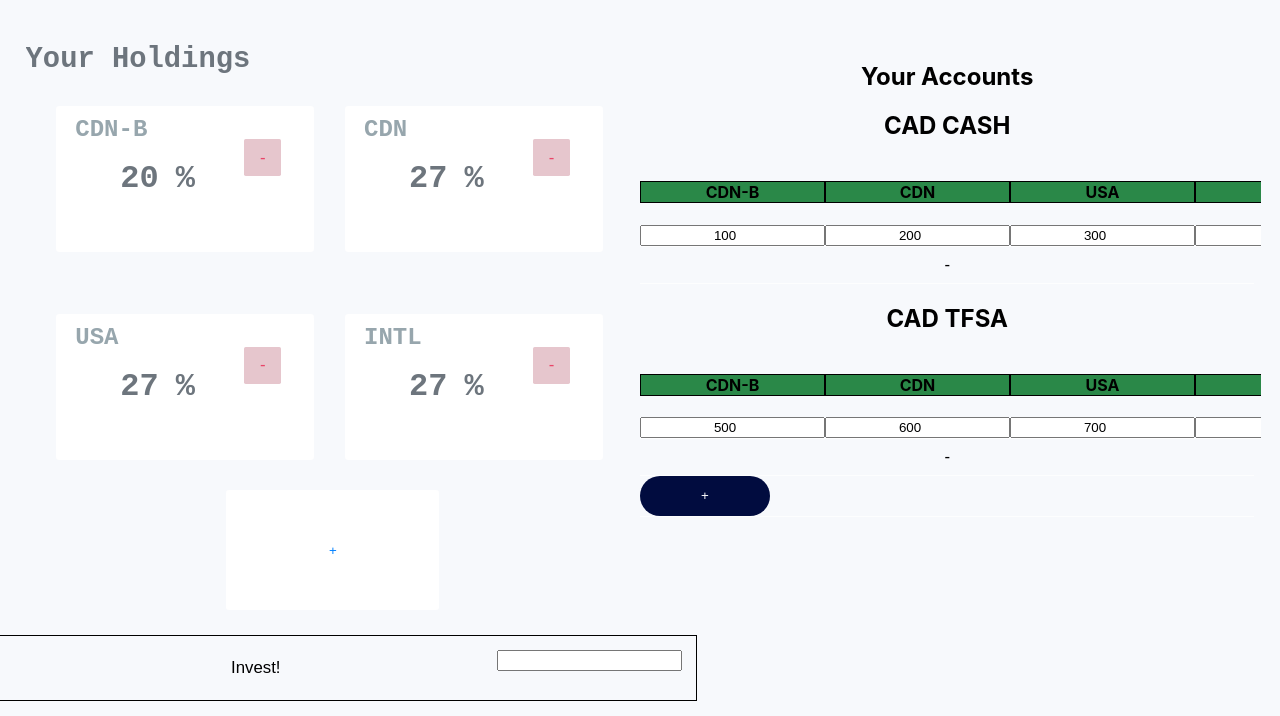
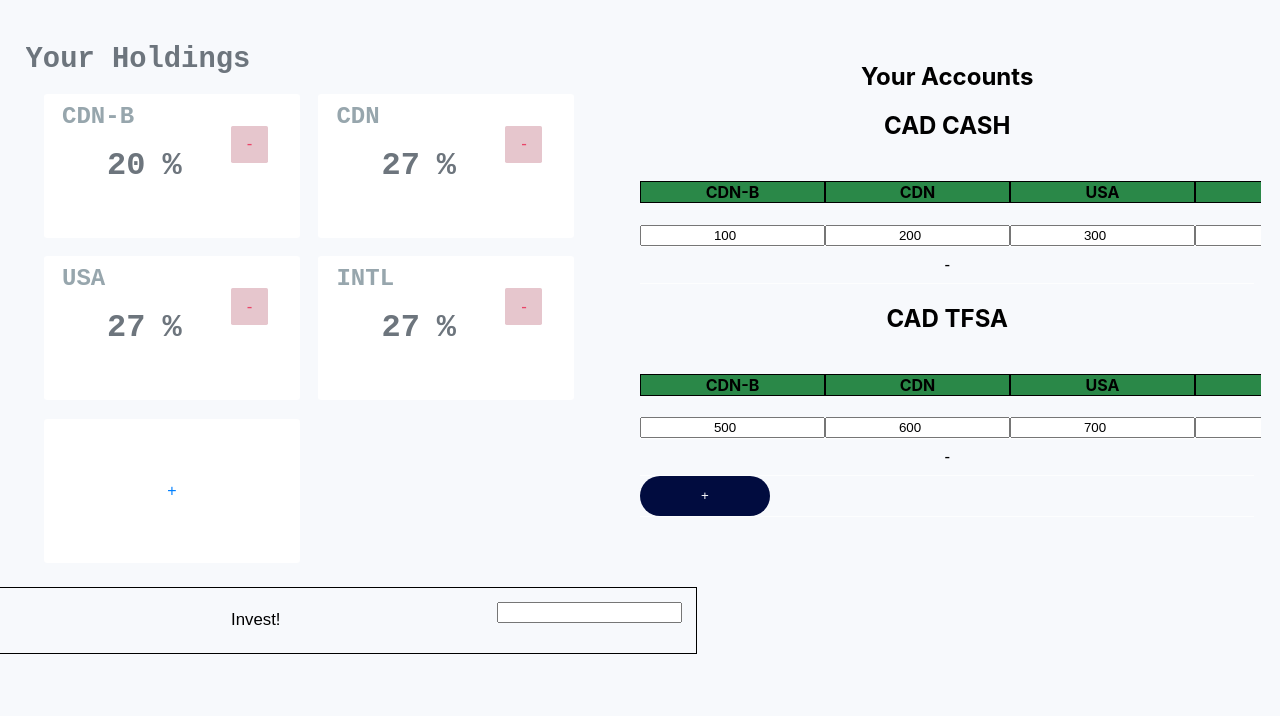
Before and after one commit to nikolamarunic/potatocalculator, a React app: page / in a window 1280 px wide. Shown: the part 84-800 px from the top of the page. Built offline with nearby package versions, Linux system fonts and the light colour scheme.

Commit message:
Currently have the grid of stocks working as intended. TODO: Remove old code where the button was situated in the holdings class instead of where it is now (holdingslist)

```diff
--- a/src/Components/Holdings/Holdings.css
+++ b/src/Components/Holdings/Holdings.css
@@ -37,11 +37,10 @@
   font-weight: 500;
 } */
 
-.HoldingsButton{
-  /* display: inline-flex; */
+/* .HoldingsButton{
   align-items: left;
   border: 1px solid rgba(256, 256, 256, 0.8);
-  height: 9em; /* 7em and 14em might look better if not adding a line to the bottom*/
+  height: 9em;
   width: 16em;
   background-color: white;
   color: #0080ff;
@@ -51,9 +50,8 @@
 }
 
 .HoldingsButton:hover {
-  background-color: rgba(108, 65, 233, .7);
   background-color: #dcdefe;
-}
+} */
 
 @media only screen and (max-width: 1020px) {
   .Holdings {
--- a/src/Components/Holdings/Holdings.js
+++ b/src/Components/Holdings/Holdings.js
@@ -19,7 +19,7 @@ class Holdings extends React.Component {
         <h4 className= "holdingsTitle">Your Holdings</h4>
         <HoldingsList stocks = {this.props.holdings} onRemove = {this.props.onRemove} onAdd = {this.props.onAdd}
         handleNameChange = {this.props.handleNameChange} handleAllocChange = {this.props.handleAllocChange}/>
-        <button className="HoldingsButton" onClick = {this.addStock}>+</button>
+        {/* <button className="HoldingsButton" onClick = {this.addStock}>+</button> */}
       </div>
     );
   }
--- a/src/Components/HoldingsList/HoldingsList.css
+++ b/src/Components/HoldingsList/HoldingsList.css
@@ -3,7 +3,30 @@
   text-align: left;
 }
 
-.Stock {
-  margin: 5%;
-  display: inline;
+.Stock { /* Since the holdingsButton is not a Stock any changes to stock must also be reflected here */
+  margin: 3%;
+  float: left;
 }
+
+.HoldingsButton{
+  align-items: left;
+  border: 1px solid rgba(256, 256, 256, 0.8);
+  font-size: 1em;
+  height: 9em; /* 7em and 14em might look better if not adding a line to the bottom*/
+  width: 16em;
+  background-color: white;
+  color: #0080ff;
+  border-radius: 0.2em;
+  transition: background-color .25s;
+
+  margin:3%;
+  margin-right: 0;
+  margin-bottom: 0;
+  cursor: pointer;
+  text-align: center;
+
+}
+
+.HoldingsButton:hover {
+  background-color: #dcdefe;
+}
--- a/src/Components/HoldingsList/HoldingsList.js
+++ b/src/Components/HoldingsList/HoldingsList.js
@@ -4,6 +4,15 @@ import Stock from '../Stock/Stock';
 
 
 class HoldingsList extends React.Component {
+  constructor(props) {
+    super(props);
+    this.addStock = this.addStock.bind(this);
+  }
+
+  addStock() {
+    let tempStock = {name: "New Stock", allocation: 0};
+    this.props.onAdd(tempStock);
+  }
 
   render() {
     return (
@@ -15,6 +24,7 @@ class HoldingsList extends React.Component {
             handleNameChange = {this.props.handleNameChange} handleAllocChange = {this.props.handleAllocChange} />
           })
         }
+        <button className="HoldingsButton" onClick = {this.addStock}>+</button>
       </div>
     );
   }
--- a/src/Components/Stock/Stock.css
+++ b/src/Components/Stock/Stock.css
@@ -1,12 +1,12 @@
 .Stock {
     display: inline-flex;
     align-items: left;
-    border: 1px solid rgba(256, 256, 256, 0.8);
     height: 9em; /* 7em and 14em might look better if not adding a line to the bottom*/
     width: 16em;
     background-color: white;
     border-radius: 0.2em;
     margin-right: 0;
+    margin-bottom: 0;
 }
 
 .removeButton {
@@ -16,7 +16,6 @@
 
 .Stock-action {
     cursor: pointer;
-    /* padding: .5rem; */
     font-size: 1.05rem;
     transition: background-color .25s;
     border: 0px;
```
